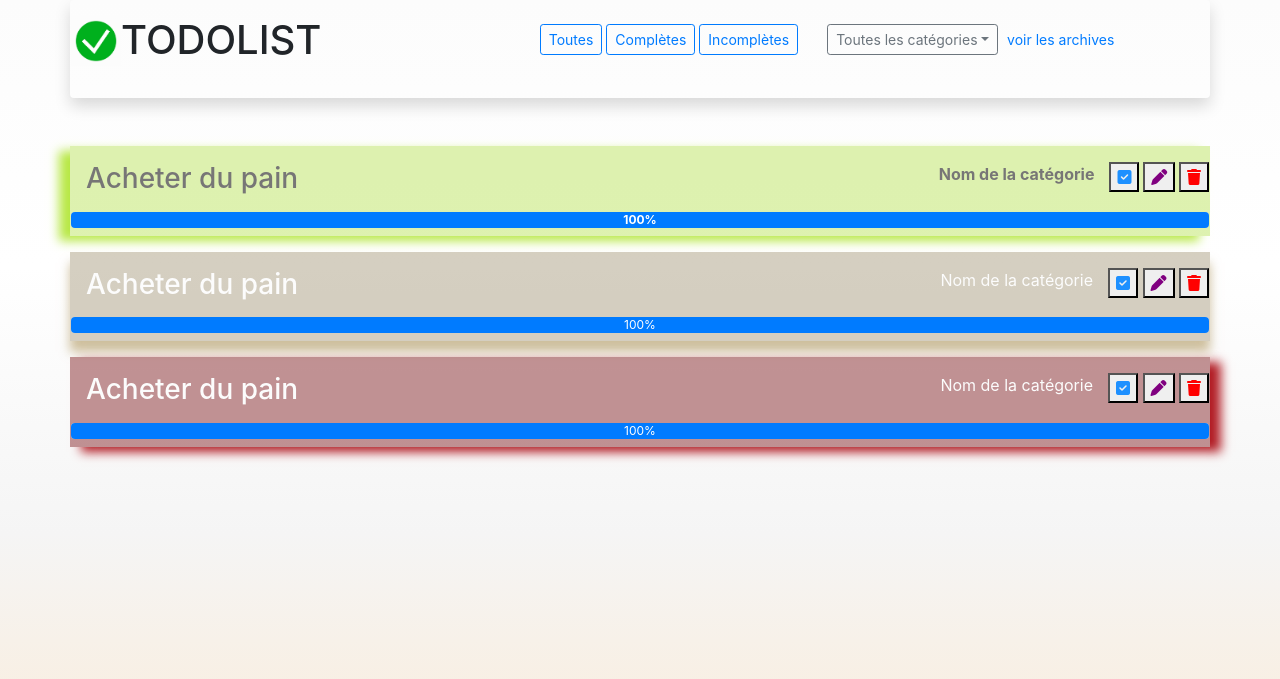
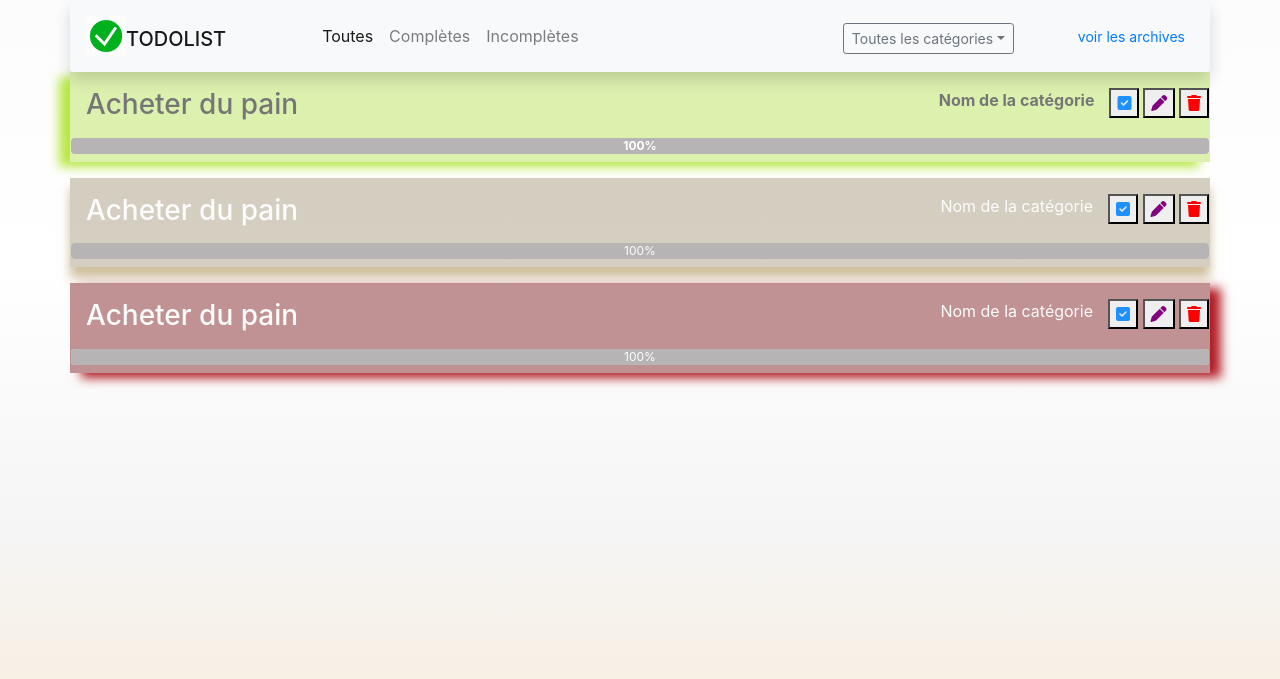
Before and after one commit to Datebayo350/TODOLIST, a PHP site: page /html/index.html in a window 1280 px wide. Shown: the top 679 px of the page. Run offline with PHP 8.4, Linux system fonts and the light colour scheme; some libraries are stand-ins or nearby versions.

Commit message:
Burger nav can be better but for the moment its OK

```diff
--- a/css/styles.css
+++ b/css/styles.css
@@ -36,3 +36,8 @@ body {
     background-color: #bdb39ea1;
     color: #FCFCFC;
 }
+
+nav img {
+    max-width: 40px;
+    max-height: 40px;
+}
--- a/html/index.html
+++ b/html/index.html
@@ -8,36 +8,43 @@
     <link rel="stylesheet" href="../css/styles.css">
     <title>TODOLIST - Constantin</title>
 </head>
-<body>
+<body class="overflow-scroll">
     <header>
-        <div class="shadow p-3 mb-5 rounded container">
-            <div class="row d-flex">
-                <img class="mb-3" src="../assets/images/check_icon.jpg" alt="Icône check">
-                <h1 class=" mr-5"><span class="">TODOLIST</span></h1>
-                <div class=" ml-5 col">
-                    <div class="row">
-                        <div class=" mt-2 d-flex justify-content-end col">
-                            <button class="btn btn-outline-primary btn-sm ml-1">Toutes </button>
-                            <button class="btn btn-outline-primary btn-sm ml-1"> Complètes</button>
-                            <button class="btn btn-outline-primary btn-sm ml-1"> Incomplètes</button>
+        <nav class="navbar navbar-expand-lg navbar-light bg-light rounded shadow container d-flex">
+            <div class="d-flex">
+                <img class="mt-2" src="../assets/images/check_icon.jpg" alt="Icône check">
+                <h1 class=" mr-5"><a class="navbar-brand">TODOLIST</a></h1>
             </div>
-                        <div class=" mt-2  d-flex  justify-content-start col">
+            <button class="navbar-toggler" type="button" data-toggle="collapse" data-target="#navbarTogglerDemo02" aria-controls="navbarTogglerDemo02" aria-expanded="false" aria-label="Toggle navigation" style="order: 4;">
+                <span class="navbar-toggler-icon"></span>
+            </button>
+            <div class="ml-4 row collapse navbar-collapse" id="navbarTogglerDemo02">
+                <ul class="d-flex justify-content-start col navbar-nav mr-auto mt-2 mt-lg-0">
+                    <li class="nav-item active">
+                        <a class="nav-link">Toutes </a>
+                    </li>
+                    <li class="nav-item">
+                        <a class="nav-link"> Complètes</a>
+                    </li>
+                    <li class="nav-item">
+                        <a class="nav-link"> Incomplètes</a>
+                    </li>
+                </ul>
+            </div>
+            <div class=" mt-1 d-flex justify-content-center col">
                 <div class="input-group-append ">
-                                <button class="  btn btn-outline-secondary btn-sm dropdown-toggle justify-content-between " type="button" data-toggle="dropdown" aria-haspopup="true" aria-expanded="false">Toutes les catégories</button>
-                                    <div class="dropdown-menu">
+                    <button class="  mr-4 btn btn-outline-secondary btn-sm dropdown-toggle justify-content-between " type="button" data-toggle="dropdown" aria-haspopup="true" aria-expanded="false">Toutes les catégories</button>
+                    <div class=" ml-5 dropdown-menu">
                         <a class="dropdown-item" href="#">Courses</a>
                         <a class="dropdown-item" href="#">O'Clock</a>
                         <a class="dropdown-item" href="#">Titre Pro</a>
                         <div role="separator" class="dropdown-divider"></div>
                         <a class="dropdown-item" href="#">Separated link</a>
                     </div>
-                                <button type="button" class="btn btn-link btn-sm">voir les archives</button>
                 </div>
             </div>
-                    </div>
-                </div>
-            </div>
-        </div>
+            <button type="button" class="btn btn-link btn-sm">voir les archives</button>
+        </nav>
     </header>
     <main>
 
@@ -53,7 +60,7 @@
                     <button><a class="fas fa-trash" style="color: red"></a></button>
                 </div>
                 <div class="mb-n2 mt-2 p-0 progress container-fluid">
-                    <div class="progress-bar" role="progressbar" style="width: 100%;" aria-valuenow="100" aria-valuemin="0" aria-valuemax="100">100%</div>
+                    <div class="progress-bar" role="progressbar" style="width: 100%; background-color:  rgb(182, 180, 180); ;" aria-valuenow="100" aria-valuemin="0" aria-valuemax="100">100%</div>
                 </div>
             </div>
         </div>
@@ -70,7 +77,7 @@
                     <button><a class="fas fa-trash" style="color: red"></a></button>
                 </div>
                 <div class="mb-n2 mt-2 p-0 progress container-fluid">
-                    <div class="progress-bar  mb-0" role="progressbar" style="width: 100%;" aria-valuenow="100" aria-valuemin="0" aria-valuemax="100">100%</div>
+                    <div class="progress-bar  mb-0" role="progressbar" style="width: 100%; background-color:  rgb(182, 180, 180);" aria-valuenow="100" aria-valuemin="0" aria-valuemax="100">100%</div>
                 </div>
             </div>
         </div>
@@ -87,7 +94,7 @@
                     <button><a class="fas fa-trash" style="color: red"></a></button>
                 </div>
                 <div class="mb-n2 mt-2 p-0 progress container-fluid ">
-                    <div class="progress-bar" role="progressbar" style="width: 100%;" aria-valuenow="100" aria-valuemin="0" aria-valuemax="100">100%</div>
+                    <div class="progress-bar" role="progressbar" style="width: 100%; background-color: rgb(182, 180, 180);" aria-valuenow="100" aria-valuemin="0" aria-valuemax="100">100%</div>
                 </div>
             </div>
         </div>
```
Also changed, not shown: html/test.html (added, +39 -0 lines). Lines whose indentation alone changed are shown as unchanged.
